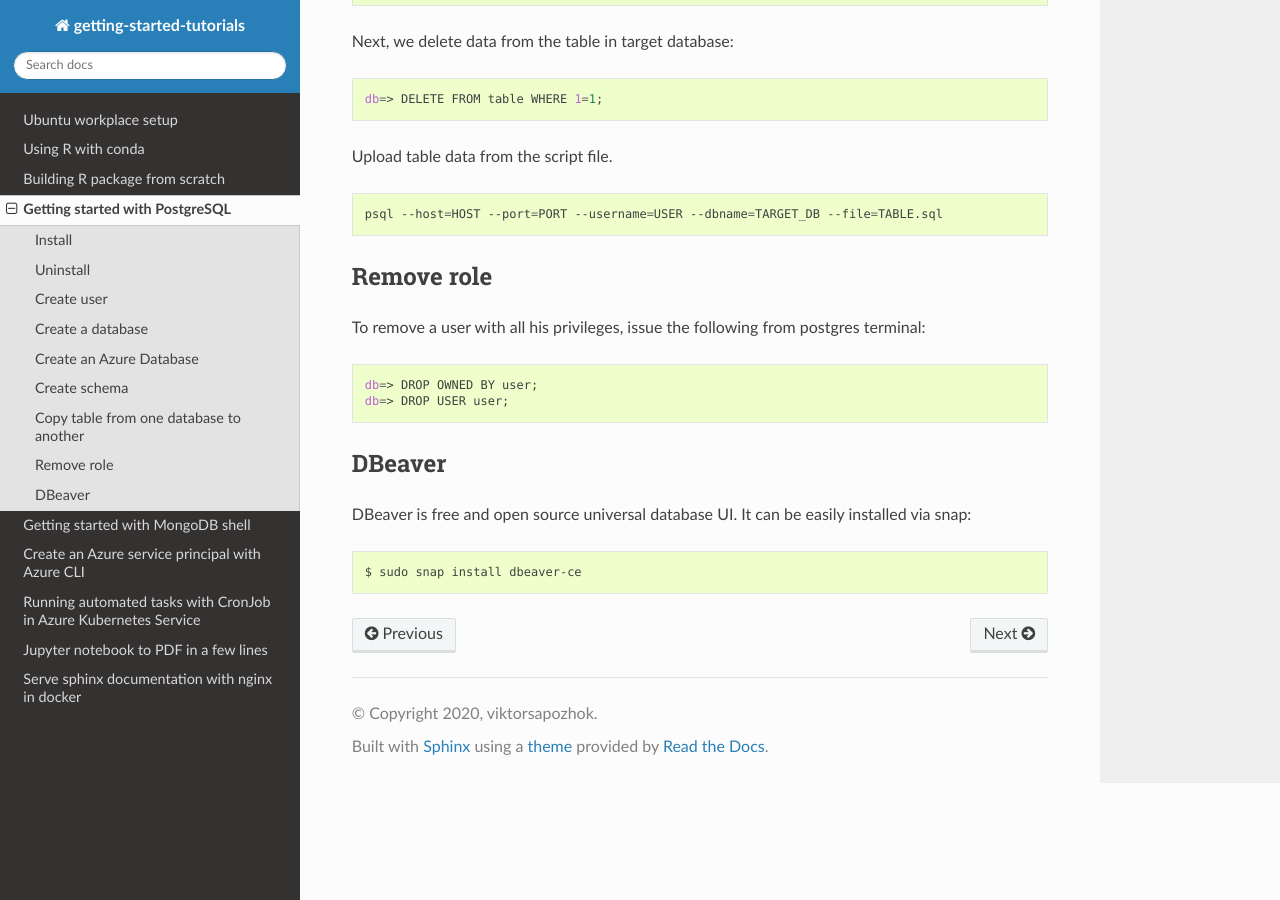
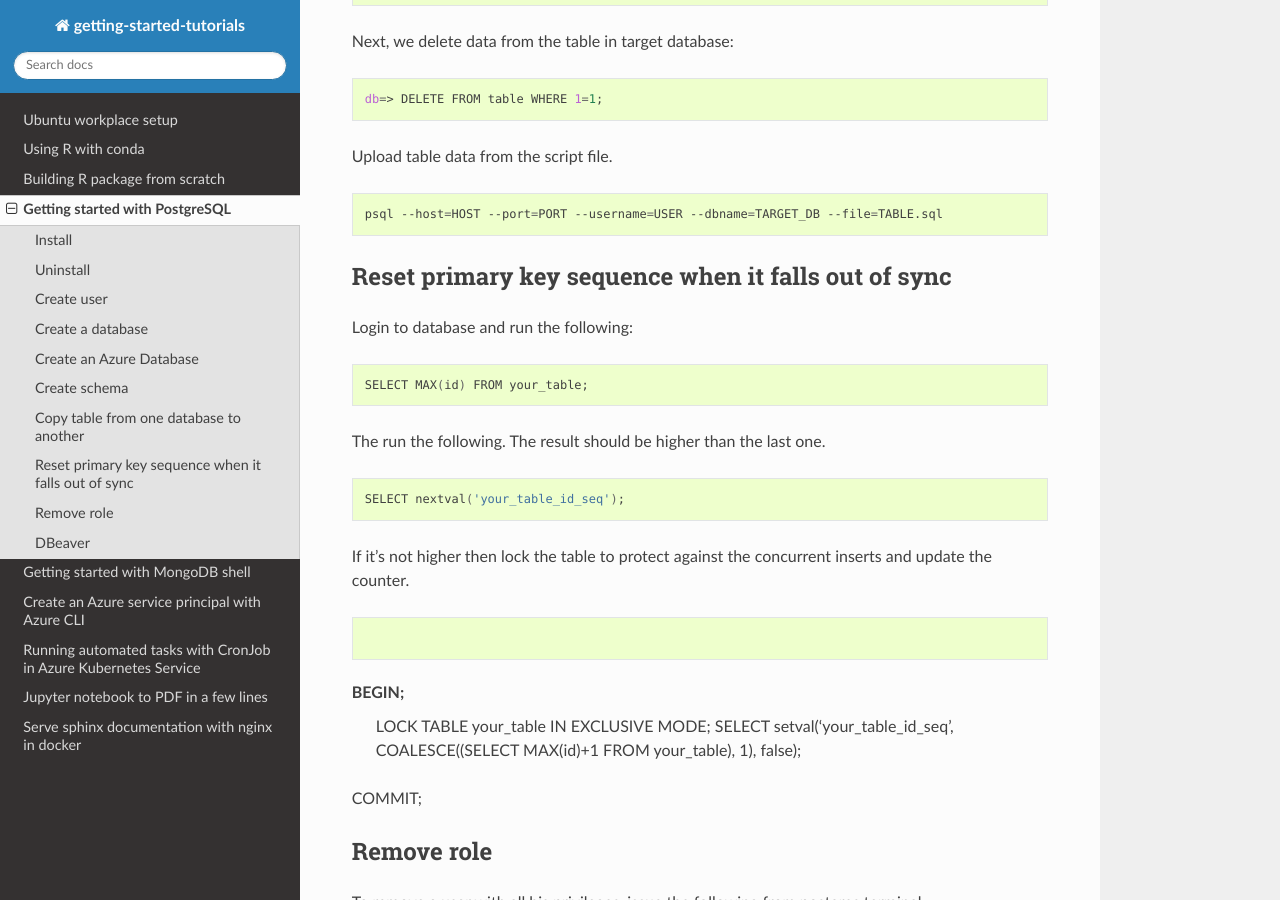
Before and after one commit to viktorsapozhok/getting-started-tutorials, a Sphinx documentation site: the page built from docs/source/postgres.rst, in a window 1280 px wide and 900 px high, scrolled down 4819 px. Built offline with Sphinx 7.4.7 and the Read the Docs theme 2.0.0, drawn with Linux system fonts in a browser that asks for light colours.

Commit message:
updated postgres tutorial

```diff
--- a/docs/source/postgres.rst
+++ b/docs/source/postgres.rst
@@ -259,6 +259,31 @@ Upload table data from the script file.
 
     psql --host=HOST --port=PORT --username=USER --dbname=TARGET_DB --file=TABLE.sql
 
+Reset primary key sequence when it falls out of sync
+----------------------------------------------------
+
+Login to database and run the following:
+
+.. code-block:: bash
+
+    SELECT MAX(id) FROM your_table;
+
+The run the following. The result should be higher than the last one.
+
+.. code-block:: bash
+
+    SELECT nextval('your_table_id_seq');
+
+If it's not higher then lock the table to protect against the concurrent inserts
+and update the counter.
+
+.. code-block:: bash
+
+BEGIN;
+    LOCK TABLE your_table IN EXCLUSIVE MODE;
+    SELECT setval('your_table_id_seq', COALESCE((SELECT MAX(id)+1 FROM your_table), 1), false);
+COMMIT;
+
 Remove role
 -----------
 
```
Also changed, not shown: docs/source/rtd.rst (line endings or trailing spaces).
